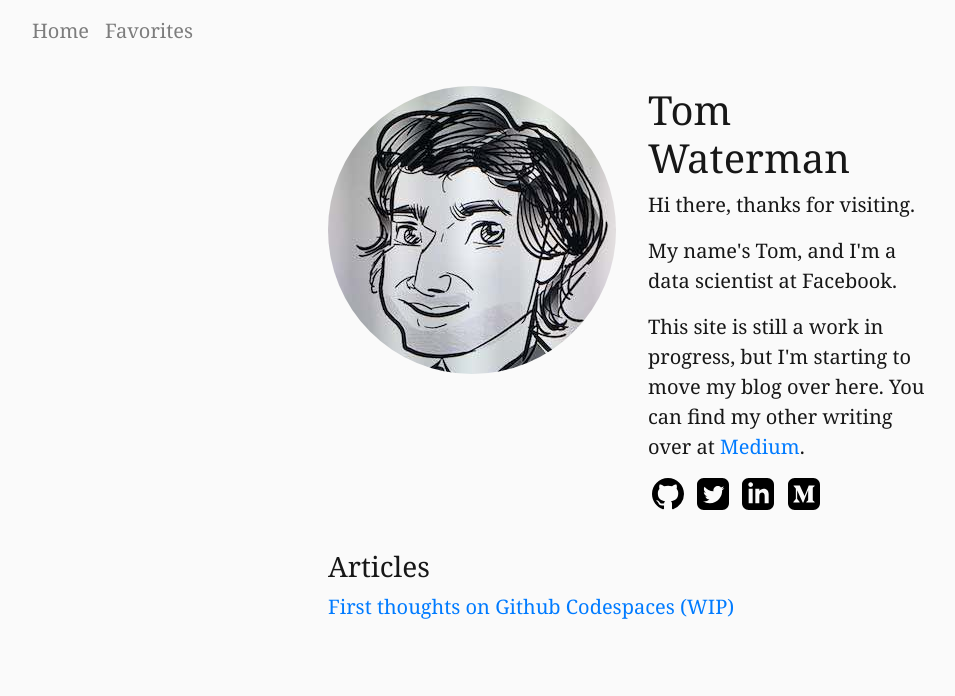
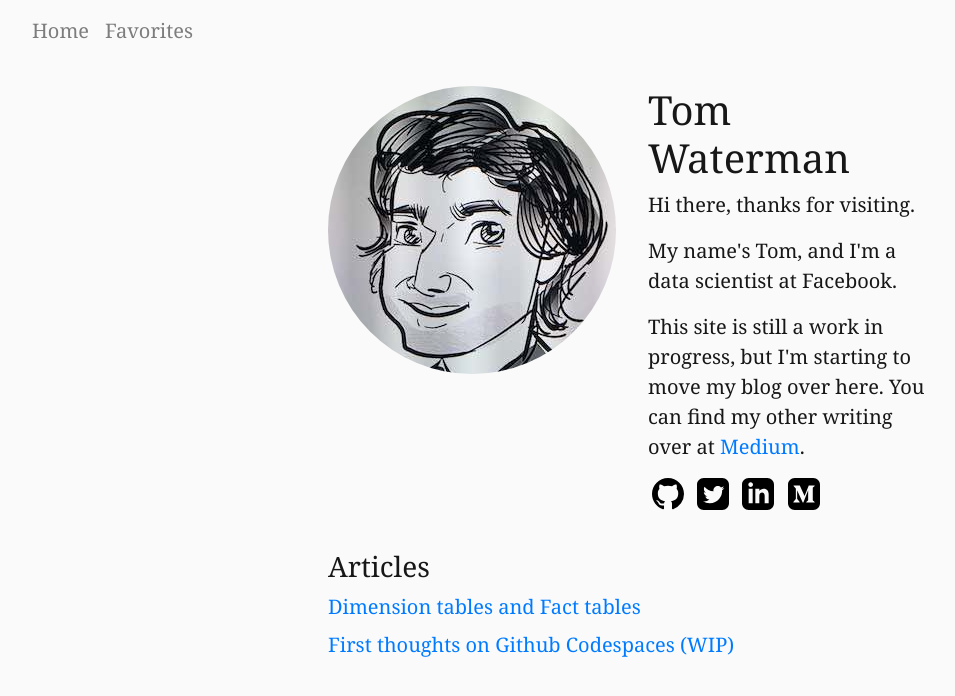
Before and after one commit to tjwaterman99/tjwaterman99, an MkDocs documentation site: the page built from docs/index.md, in a window 1280 px wide. Shown: the top 696 px of the page, without its empty margins (7-962 px from the left). Built offline with MkDocs 1.6.1, drawn with Linux system fonts in a browser that asks for light colours; nearby versions of some CDN libraries.

Commit message:
Publish fact and dim article

```diff
--- a/mkdocs.yml
+++ b/mkdocs.yml
@@ -10,4 +10,5 @@ markdown_extensions:
         emoji_generator: !!python/name:materialx.emoji.to_svg
 
 nav:
+    - 'dim-and-fact-tables.md'
     - 'github-codespaces.md'
```
